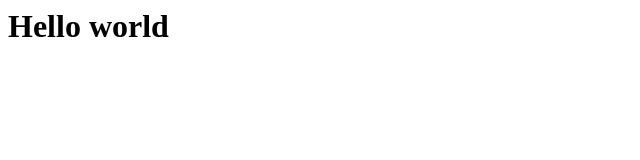
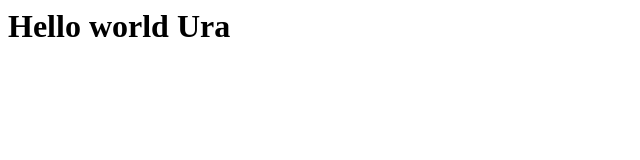
Before and after one commit to dvv153m/testui, a plain HTML site: page index.html in a window 1280 px wide. Shown: the full height of the page, 0-640 px from the left. Drawn offline with Linux system fonts and the light colour scheme.

Commit message:
Update index.html

```diff
--- a/index.html
+++ b/index.html
@@ -10,6 +10,6 @@
 	</script>
   </head>
 <body onload="test()">
-<h1>Hello world</h1>
+<h1>Hello world Ura</h1>
 </body>
 </html>
```
